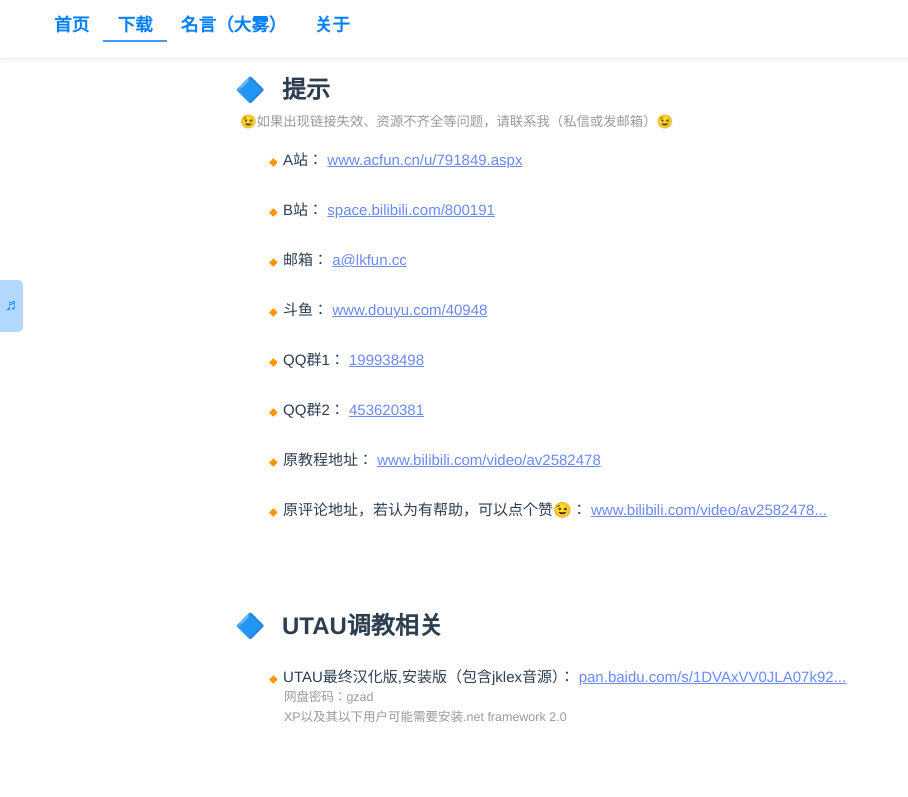
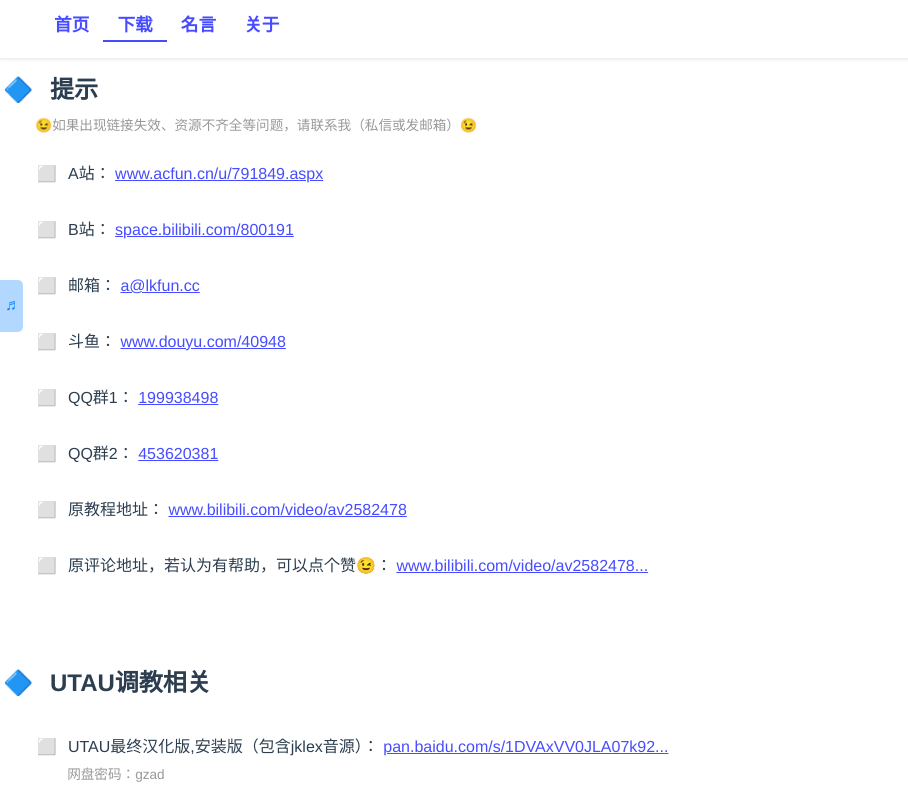
Before and after one commit to lkfun/pvpa, a Vue app: page /download in a window 1280 px wide. Shown: the top 797 px of the page, without its empty margins (0-908 px from the left). Built offline with nearby package versions, Linux system fonts and the light colour scheme.

Commit message:
update CSS

```diff
--- a/src/components/copyrighted.vue
+++ b/src/components/copyrighted.vue
@@ -1,6 +1,7 @@
 <template>
   <div class="hello">
     <div class="marketwarp market">
+      <h2>FL、VEGAS等无法提供了，抱歉！</h2>
       <div class="market" v-bind:style="market"></div>
     </div>
   </div>
--- a/src/components/download.vue
+++ b/src/components/download.vue
@@ -13,7 +13,7 @@
               <a :href="i.address" :title="i.address" target="_blank">{{i.address| capitalize(i.qq)}}</a>
             </span>
             <div v-for="(item,index) in i.description" :key="index" >
-              <small>&nbsp;&nbsp;&nbsp;&nbsp;{{item}}</small>
+              <small>{{item}}</small>
             </div>
           </div>
         </div>
@@ -63,49 +63,26 @@
     position: relative;
     display: block;
   }
-  .download{
-    display: block;
-    max-width: 800px;
-    margin: 0 auto ;
-    text-align: left;
-  }
-  .group{
-    padding:20px 20px 50px 30px ;
-    line-height: 20px;
-    font-size: 15px;
-  }
-  .groupitem{
-    padding-bottom: 30px;
-  }
-  .groupitem span:before,.groupitem del:before{
-    content: "🔶";
-    color: #6b88ff;
-    position: relative;
-    margin-top: -0.05em;
-    left:-0.2em;
-    padding-right: 0.5em;
-    font-size: 0.5em;
-    line-height: 1;
-    font-weight: bold;
-  }
   ul {
     list-style-type: none;
     padding: 0;
   }
   li {
     display: inline-block;
-    margin: 0 10px;
+    margin: 0 1em;
   }
-  a {
-    color: #6b88ff;
+  a,a:visited {
+    color: #474dff;
   }
   small{
     color: #999999;
     display:block;
+    font-size:0.85em;
+    padding: 0.3em 0.1em 0.3em 2em;
   }
   h2:before {
     content: "🔷";
-    color: #6b88ff;
+    color: #474dff;
     position: relative;
     margin-top: -0.05em;
     left:-0.2em;
@@ -114,10 +91,10 @@
     line-height: 1;
   }
   h2{
-    margin: 6px auto;
+    margin: 0.2em auto;
   }
   h1{
-    color: #007fff;
+    color: #474dff;
   }
   del{
     color:#ddddee;
@@ -125,4 +102,28 @@
   del a{
     color:#a9a9dd;
   }
+  .download{
+    display: block;
+    max-width: 80em;
+    margin: 0 auto ;
+    text-align: left;
+  }
+  .group{
+    padding:1.5em 1.5em 3em 2em;
+    line-height: 1.5em;
+    font-size: 1em;
+  }
+  .groupitem{
+    padding-bottom: 2em;
+  }
+  .groupitem span:before,.groupitem del:before{
+    content: "⬜";
+    color: #6b88ff;
+    position: relative;
+    margin-top: -0.05em;
+    left:-0.2em;
+    padding-right: 0.5em;
+    line-height: 1em;
+    font-weight: bold;
+  }
 </style>
--- a/src/components/header.vue
+++ b/src/components/header.vue
@@ -9,7 +9,7 @@
           <router-link to='/download'>下载</router-link>
         </li>
         <li v-bind:class="{ active: $route.path==='/motto' }">
-          <router-link to='/motto'>名言（大雾）</router-link>
+          <router-link to='/motto'>名言</router-link>
         </li>
         <li v-bind:class="{ active: $route.path==='/about' }">
           <router-link to='/about'>关于</router-link>
@@ -27,8 +27,7 @@
 <style scoped>
   .active{
     padding-bottom: 5px;
-    border-bottom: 2px solid #4598FF;
-    color: #3A3A3A;
+    border-bottom: 2px solid #474dff;
   }
   .header {
     border-bottom: 1px solid #eee;
@@ -54,13 +53,13 @@
     font-size: 1.1em;
     font-weight: bold;
     line-height: 1.1em;
-    color: #007fff;
+    color: #474dff;
     text-decoration: none;
   }
   .nav a:hover {
     color: rgb(0, 127, 255);
   }
   .nav a:focus {
-    color: #007fff;
+    color: #474dff;
   }
 </style>
--- a/src/components/motto.vue
+++ b/src/components/motto.vue
@@ -25,7 +25,7 @@
 <style scoped>
 .motto{
   display: block;
-  background-color: #dfdfdf;
+  background-color: #f1f1f1;
   max-width: 400px;
   margin: 0 10% ;
   padding-left: 30px;
```
